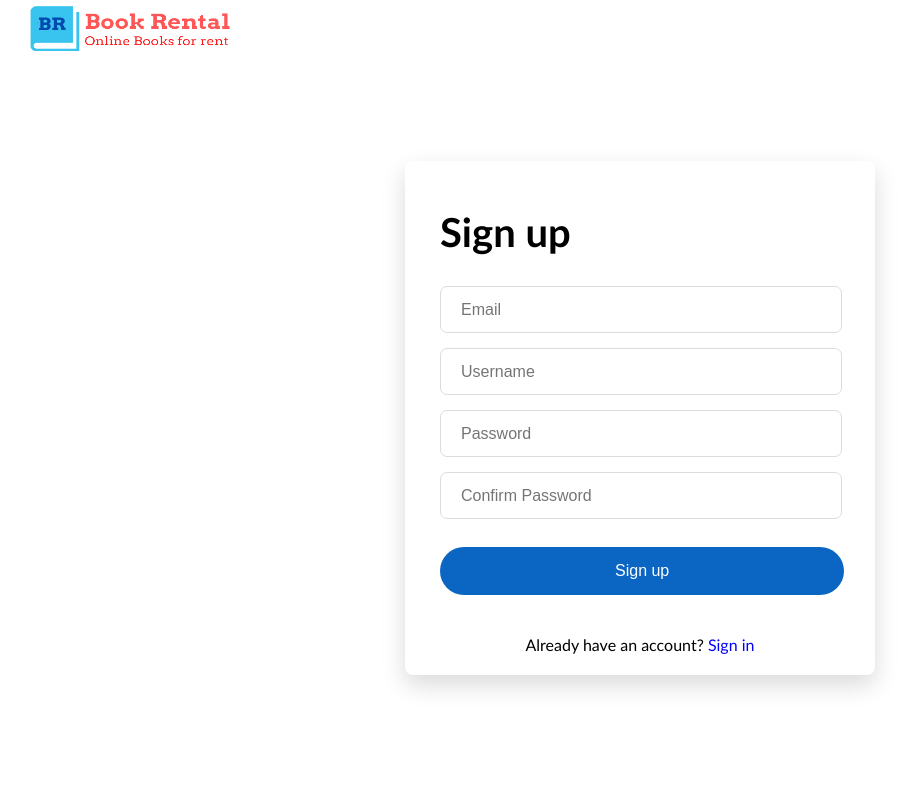
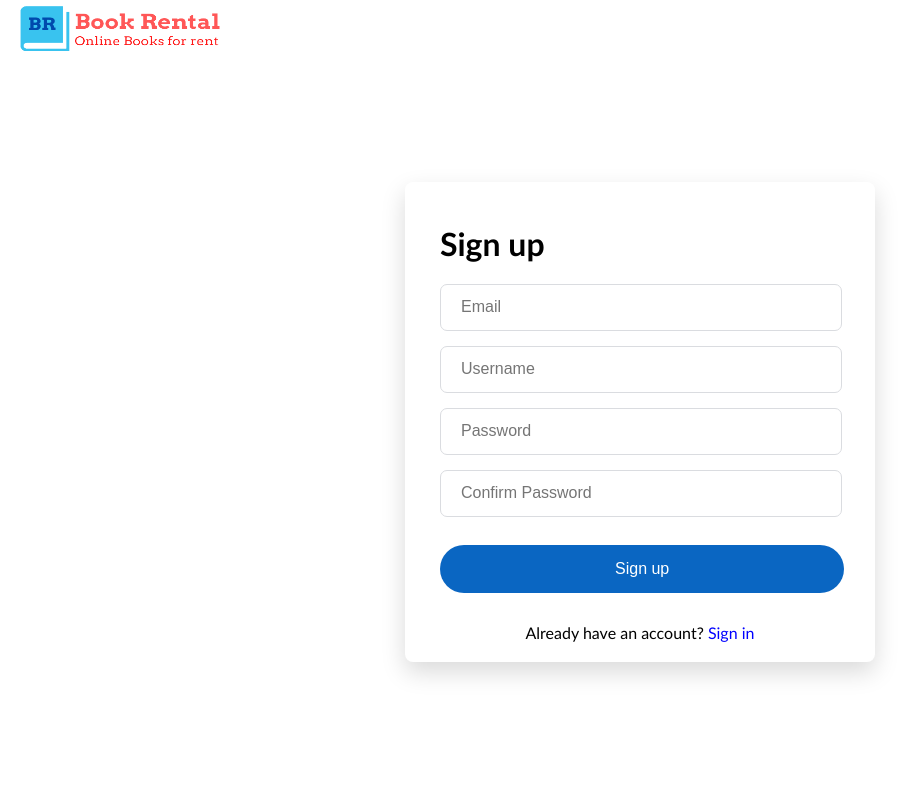
Before and after one commit to sacred-mercy/Book-Rental-Website, a PHP site: page /SignUp.html in a window 1280 px wide. Shown: the whole page, without its empty margins (0-923 px from the left). Run offline with PHP 8.4, Linux system fonts and the light colour scheme.

Commit message:
changes css and removed autocomplete from signup.

```diff
--- a/SignIn.html
+++ b/SignIn.html
@@ -28,7 +28,7 @@
             <a href=""><span style="color: blue;">Forgot password?</span></a>
 
             <input type=" submit" class="loginsubmitBtn" value="Sign in">
-            <nav style="text-align: center; margin-top: 40px;">
+            <nav style="text-align: center; margin-top: 30px;">
                 <a href="SignUp.html">New to Book Rental? <span style="color: blue;">Register</span></a>
             </nav>
         </form>
--- a/SignUp.html
+++ b/SignUp.html
@@ -15,7 +15,7 @@
     </nav>
 
     <div class="Frm">
-        <form action="" class="form" autocomplete="on">
+        <form action="" class="form">
             <h1 class="title">Sign up</h1>
 
             <div class="inputContainer">
@@ -35,7 +35,7 @@
             </div>
 
             <input type="submit" class="submitBtn" value="Sign up">
-            <nav style="text-align: center; margin-top: 40px;">
+            <nav style="text-align: center; margin-top: 30px;">
                 <a href="SignIn.html">Already have an account? <span style="color: blue;">Sign in</span></a>
             </nav>
         </form>
--- a/css/login.css
+++ b/css/login.css
@@ -5,21 +5,7 @@ body {
   background-color: rgb(255, 255, 255);
   font-family: 'Trebuchet MS', 'Lucida Sans Unicode', 'Lucida Grande', 'Lucida Sans', Arial, sans-serif
 }
-.example {
 
-  overflow-y: scroll; /* Add the ability to scroll */
-}
-
-/* Hide scrollbar for Chrome, Safari and Opera */
-.example::-webkit-scrollbar {
-    display: none;
-}
-
-/* Hide scrollbar for IE, Edge and Firefox */
-.example {
-  -ms-overflow-style: none;  /* IE and Edge */
-  scrollbar-width: none;  /* Firefox */
-}
 /*navbar*/
 .topnav {
   overflow: auto;
@@ -29,35 +15,24 @@ body {
 
 .topnav img {
   cursor: pointer;
-  margin-left: 30px;
+  margin-left: 20px;
   margin-top: 6px;
-}
-
-img{
-  margin-top: 30px;
-  margin-left:40px;
 }
 
 .Frm {
   display: flex;
   justify-content: center;
   align-items: center;
-  height: 91vh;
+  height: 92vh;
 }
 
 .form {
   background-color: rgb(255, 255, 255);
   width: 400px;
   border-radius: 8px;
-  padding: 21px 35px;
+  padding: 20px 35px;
   box-shadow: 0 10px 25px rgba(0, 0, 0, .15);
 }
-
-.title {
-  font-size: 40px;
-  margin-bottom: 30px;
-}
-
 
 .inputContainer {
   position: relative;
@@ -80,8 +55,6 @@ img{
   background: none;
   z-index: 1;
 }
-
-
 
 .submitBtn {
   display: block;
@@ -111,7 +84,7 @@ a {
   text-align: center;
 }
 
-.loginsubmitBtn{
+.loginsubmitBtn {
   display: block;
   text-align: center;
   padding: 15px 105px;
```
